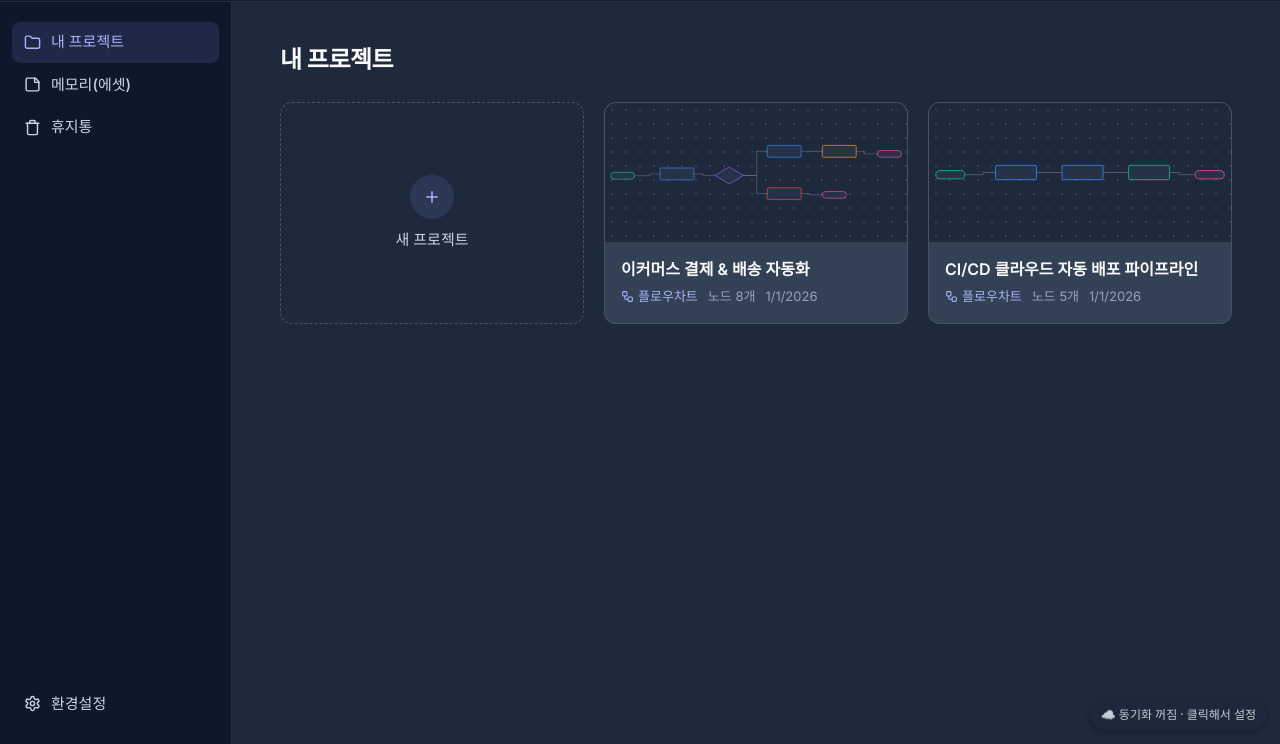
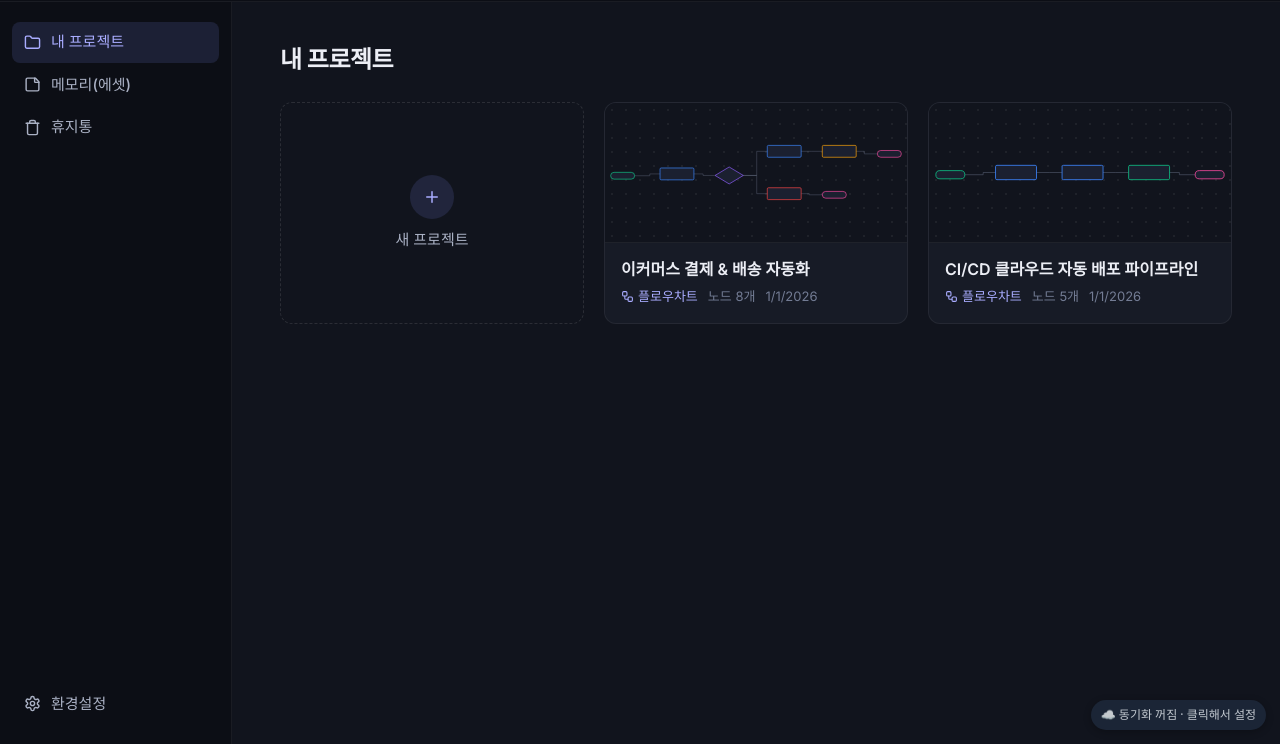
Before and after one commit to april774936/flowcraft-studio, a website built with Vite: page index.html in a window 1280 px wide. Shown: the part 56-800 px from the top of the page. Built offline with nearby package versions, Linux system fonts and the light colour scheme.

Commit message:
[claude] 기본(다크) 테마 색감 정리 (#10)
- 회색빛 슬레이트 → 거의 검은 남색 배경 + 한 단계씩만 밝아지는 패널, 테두리·그림자 정리
- 포인트색 보라 톤 조정, 연결선은 차분한 중성색(--edge-color)으로 노드 색이 살아나게
- 미니맵 뷰포트·스티키 메모 색 채도 낮춤 (라이트/블랙 테마는 그대로)


Claude-Session: https://claude.ai/code/session_013R5BAwp5q7NsqZPnwyGEHe

Co-authored-by: Claude <noreply@anthropic.com>

```diff
--- a/index.html
+++ b/index.html
@@ -161,7 +161,7 @@
 
         <!-- Canvas Background Color Picker -->
         <label class="color-swatch-btn" title="캔버스 배경 색 설정">
-          <input type="color" id="bg-color-picker" value="#1e293b" />
+          <input type="color" id="bg-color-picker" value="#11141d" />
         </label>
 
         <!-- Advanced (automation) features toggle -->
@@ -229,7 +229,7 @@
             <defs>
               <!-- Arrowhead Markers for SVG Edges -->
               <marker id="arrowhead" viewBox="0 0 10 10" refX="7" refY="5" markerWidth="6" markerHeight="6" orient="auto-start-reverse">
-                <path d="M 0 1.5 L 8 5 L 0 8.5 z" fill="#60a5fa" class="edge-arrow" />
+                <path d="M 0 1.5 L 8 5 L 0 8.5 z" fill="#8a93b4" class="edge-arrow" />
               </marker>
               <marker id="arrowhead-selected" viewBox="0 0 10 10" refX="7" refY="5" markerWidth="7" markerHeight="7" orient="auto-start-reverse">
                 <path d="M 0 1.5 L 8 5 L 0 8.5 z" fill="#a78bfa" />
--- a/src/components/Minimap.js
+++ b/src/components/Minimap.js
@@ -49,7 +49,7 @@ export class Minimap {
     this.ctx.fillRect(0, 0, width, height);
 
     // Draw edges
-    this.ctx.strokeStyle = '#334155';
+    this.ctx.strokeStyle = computedStyles.getPropertyValue('--border-strong').trim() || '#334155';
     this.ctx.lineWidth = 1;
     const nodeMap = new Map(this.state.nodes.map(n => [n.id, n]));
 
--- a/src/styles/canvas.css
+++ b/src/styles/canvas.css
@@ -75,16 +75,16 @@ body.bending-edge, body.bending-edge * { cursor: move !important; user-select: n
 
 .edge-path {
   fill: none;
-  stroke: #60a5fa;
-  stroke-width: 2.5;
+  stroke: var(--edge-color, #60a5fa);
+  stroke-width: 2.2;
   transition: stroke var(--transition-fast), stroke-width var(--transition-fast), filter var(--transition-fast);
   cursor: pointer;
 }
 
 .edge-path:hover {
-  stroke: #38bdf8;
-  stroke-width: 3.8;
-  filter: drop-shadow(0 0 8px rgba(56, 189, 248, 0.7));
+  stroke: var(--primary-light);
+  stroke-width: 3.2;
+  filter: drop-shadow(0 0 6px var(--primary-glow));
 }
 
 .edge-path.selected {
@@ -123,13 +123,13 @@ body.bending-edge, body.bending-edge * { cursor: move !important; user-select: n
 }
 
 .edge-arrow {
-  fill: #60a5fa;
+  fill: var(--edge-color, #60a5fa);
   transition: fill var(--transition-fast);
 }
 
 .edge-path:hover + .edge-arrow,
 .edge-path.selected + .edge-arrow {
-  fill: #38bdf8;
+  fill: var(--primary-light);
 }
 
 .edge-arrow.branch-yes { fill: #10b981; }
@@ -247,11 +247,10 @@ body.bending-edge, body.bending-edge * { cursor: move !important; user-select: n
 
 .minimap-viewport {
   position: absolute;
-  border: 1.5px solid var(--primary-light);
-  background: rgba(99, 102, 241, 0.18);
+  border: 1.5px solid color-mix(in srgb, var(--primary-light) 70%, transparent);
+  background: color-mix(in srgb, var(--primary) 8%, transparent);
   border-radius: 3px;
   cursor: grab;
-  box-shadow: 0 0 10px rgba(99, 102, 241, 0.3);
 }
 
 .minimap-viewport:active {
--- a/src/styles/variables.css
+++ b/src/styles/variables.css
@@ -1,31 +1,34 @@
 :root {
-  /* Lighter Dark Theme */
-  --bg-dark: #0f172a;
-  --bg-canvas: #1e293b;
-  --bg-surface: #334155;
-  --bg-surface-elevated: #475569;
-  --bg-surface-hover: #64748b;
-  --bg-surface-active: #94a3b8;
+  /* Default dark: near-black navy, surfaces step up gently, colour only on accents */
+  --bg-dark: #0c0e15;
+  --bg-canvas: #11141d;
+  --bg-surface: #171b26;
+  --bg-surface-elevated: #1f2432;
+  --bg-surface-hover: #282e3f;
+  --bg-surface-active: #333a4f;
 
-  --bg-glass: rgba(30, 41, 59, 0.78);
-  --bg-glass-card: rgba(51, 65, 85, 0.65);
-  --bg-glass-floating: rgba(30, 41, 59, 0.85);
+  --bg-glass: rgba(18, 21, 31, 0.82);
+  --bg-glass-card: rgba(30, 35, 49, 0.72);
+  --bg-glass-floating: rgba(22, 26, 37, 0.9);
 
-  --border-subtle: rgba(255, 255, 255, 0.1);
-  --border-medium: rgba(255, 255, 255, 0.2);
-  --border-strong: rgba(255, 255, 255, 0.3);
-  --border-active: #818cf8;
+  --border-subtle: rgba(255, 255, 255, 0.06);
+  --border-medium: rgba(255, 255, 255, 0.11);
+  --border-strong: rgba(255, 255, 255, 0.18);
+  --border-active: #8b8ff8;
 
-  --text-primary: #f8fafc;
-  --text-secondary: #cbd5e1;
-  --text-muted: #94a3b8;
-  --text-inverse: #0f172a;
+  --text-primary: #eceef5;
+  --text-secondary: #aab1c4;
+  --text-muted: #737c94;
+  --text-inverse: #0c0e15;
 
   /* Brand Accents */
-  --primary: #818cf8;
-  --primary-hover: #6366f1;
-  --primary-light: #a5b4fc;
-  --primary-glow: rgba(129, 140, 248, 0.4);
+  --primary: #7b7ff6;
+  --primary-hover: #6368ee;
+  --primary-light: #a9acff;
+  --primary-glow: rgba(123, 127, 246, 0.35);
+
+  /* Connection lines: calm neutral so the nodes carry the colour */
+  --edge-color: #8a93b4;
 
   /* AI Special Theme */
   --ai-gradient: linear-gradient(135deg, #c084fc 0%, #818cf8 45%, #22d3ee 100%);
@@ -33,12 +36,12 @@
   --ai-glow: rgba(192, 132, 252, 0.45);
 
   /* Categorized Node Colors */
-  --node-fill: #253247;
-  --node-bg-default: linear-gradient(180deg, rgba(51, 65, 85, 0.85) 0%, rgba(30, 41, 59, 0.95) 100%);
-  --node-bg-pill: linear-gradient(135deg, rgba(51, 65, 85, 0.9) 0%, rgba(30, 41, 59, 0.95) 100%);
+  --node-fill: #1b2030;
+  --node-bg-default: linear-gradient(180deg, rgba(31, 36, 50, 0.95) 0%, rgba(24, 28, 40, 0.98) 100%);
+  --node-bg-pill: linear-gradient(135deg, rgba(31, 36, 50, 0.95) 0%, rgba(24, 28, 40, 0.98) 100%);
   --node-bg-diamond: linear-gradient(135deg, rgba(76, 29, 149, 0.9) 0%, rgba(46, 16, 101, 0.95) 100%);
 
-  --node-port-bg: #1e293b;
+  --node-port-bg: #11141d;
 
   --node-trigger: #f59e0b;
   --node-trigger-bg: rgba(245, 158, 11, 0.15);
@@ -58,33 +61,33 @@
   --status-error: #ef4444;
 
   /* Modern Sticky Note Colors (Curated pastel tints) */
-  --note-yellow: #fef9c3;
+  --note-yellow: #f6eec4;
   --note-yellow-text: #713f12;
-  --note-yellow-border: #fde047;
+  --note-yellow-border: #e4d27a;
 
-  --note-green: #dcfce7;
+  --note-green: #d8efe0;
   --note-green-text: #14532d;
-  --note-green-border: #86efac;
+  --note-green-border: #92d6aa;
 
-  --note-blue: #e0f2fe;
+  --note-blue: #dbeaf6;
   --note-blue-text: #075985;
-  --note-blue-border: #7dd3fc;
+  --note-blue-border: #8cc4e6;
 
-  --note-pink: #fce7f3;
+  --note-pink: #f4dfea;
   --note-pink-text: #831843;
-  --note-pink-border: #f9a8d4;
+  --note-pink-border: #e2a9c7;
 
-  --note-purple: #f3e8ff;
+  --note-purple: #e9e0f7;
   --note-purple-text: #581c87;
-  --note-purple-border: #d8b4fe;
+  --note-purple-border: #c3a9e8;
 
   /* Shadows & Depth */
-  --shadow-xs: 0 1px 2px rgba(0, 0, 0, 0.2);
-  --shadow-sm: 0 2px 6px rgba(0, 0, 0, 0.25);
-  --shadow-md: 0 6px 16px -2px rgba(0, 0, 0, 0.4), 0 2px 6px -1px rgba(0, 0, 0, 0.25);
-  --shadow-lg: 0 14px 32px -4px rgba(0, 0, 0, 0.55), 0 4px 12px -2px rgba(0, 0, 0, 0.35);
+  --shadow-xs: 0 1px 2px rgba(0, 0, 0, 0.3);
+  --shadow-sm: 0 2px 6px rgba(0, 0, 0, 0.35);
+  --shadow-md: 0 6px 16px -2px rgba(0, 0, 0, 0.5), 0 2px 6px -1px rgba(0, 0, 0, 0.3);
+  --shadow-lg: 0 16px 36px -6px rgba(0, 0, 0, 0.65), 0 4px 12px -2px rgba(0, 0, 0, 0.4);
   --shadow-glow: 0 0 24px var(--primary-glow);
-  --shadow-card: 0 8px 24px -4px rgba(0, 0, 0, 0.45), 0 0 0 1px rgba(255, 255, 255, 0.08);
+  --shadow-card: 0 6px 18px -6px rgba(0, 0, 0, 0.6), 0 0 0 1px rgba(255, 255, 255, 0.05);
 
   --backdrop-blur: blur(16px) saturate(180%);
 
@@ -105,6 +108,7 @@
 }
 
 [data-theme="light"] {
+  --edge-color: #8e98b3;
   --bg-dark: #f8fafc;
   --bg-canvas: #f1f5f9;
   --bg-surface: #ffffff;
@@ -141,6 +145,7 @@
 
 /* 1. Black Theme (블랙 테마) - Ultra-Premium Pitch Black */
 [data-theme="black"] {
+  --edge-color: #7d88a8;
   --bg-dark: #07090e;
   --bg-canvas: #090d16;
   --bg-surface: #0e131f;
```
